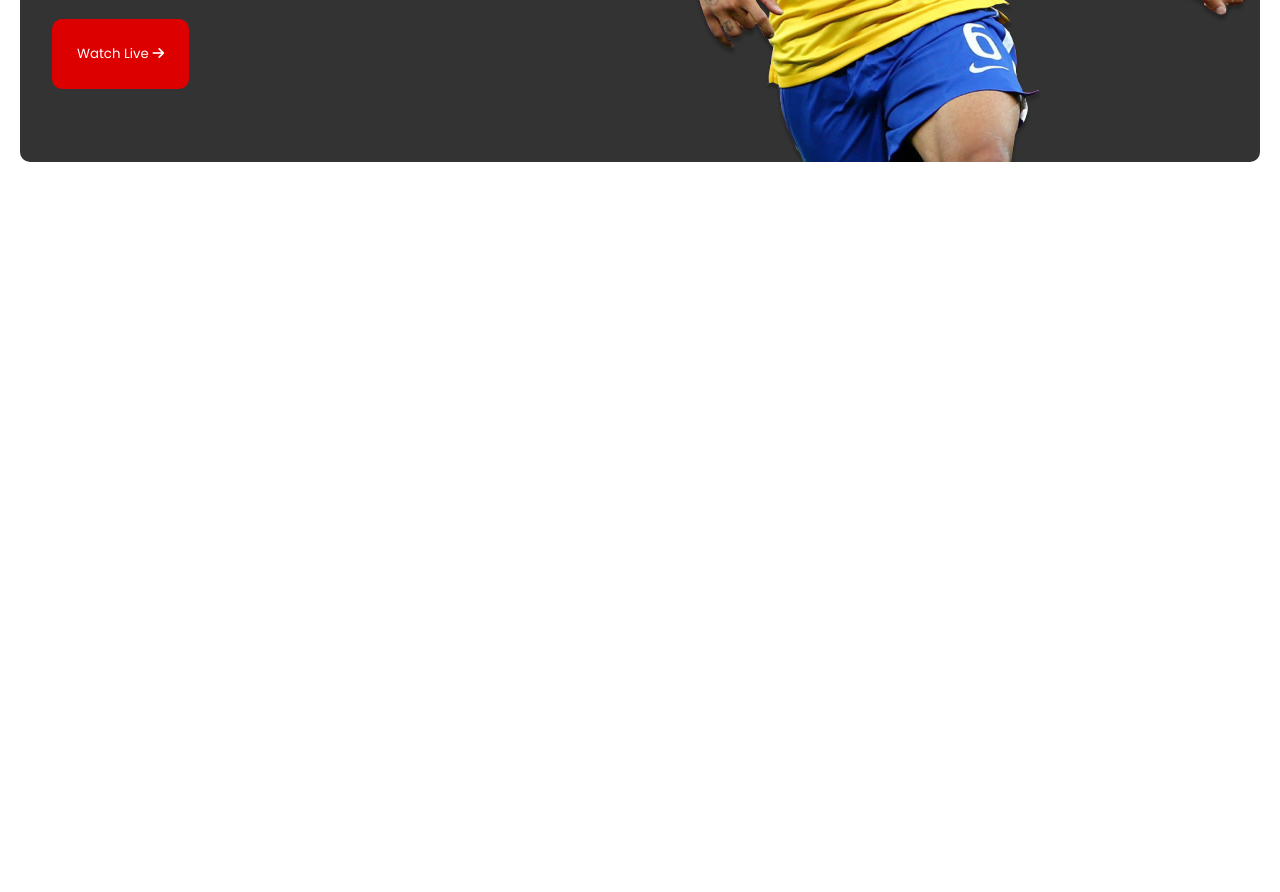
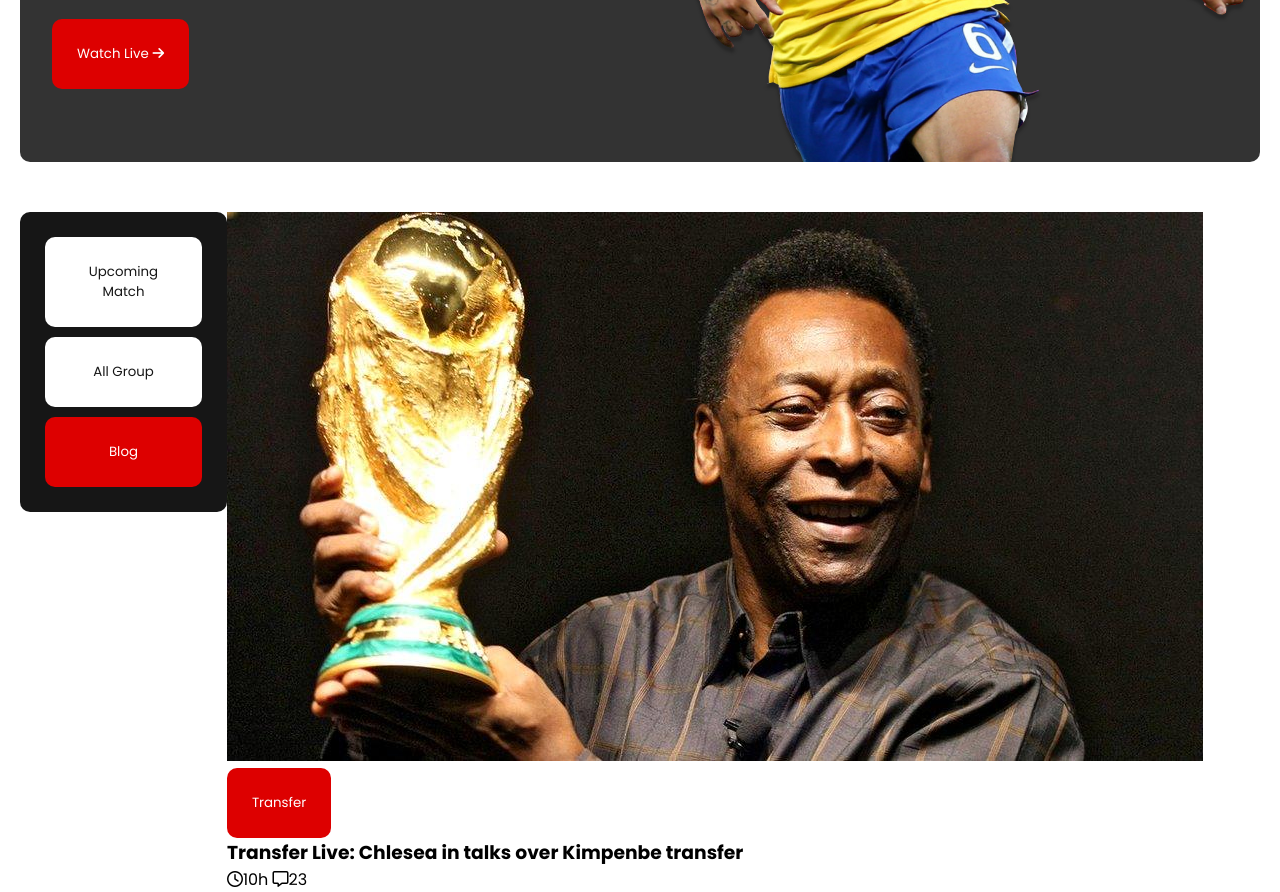
Before and after one commit to abdullah-shamim-2004/world-cup, a plain HTML site: page index.html in a window 1280 px wide. Shown: the part 500-1392 px from the top of the page. Before the commit the page ends 800 px from the top, so only its background shows below. Drawn offline with Linux system fonts and the light colour scheme.

Commit message:
added some btn style

```diff
--- a/index.html
+++ b/index.html
@@ -43,7 +43,24 @@
     </header>
     <!-- main -->
     <main>
-
+      <section class="upcoming-match container">
+        <div class="upcoming-match-left">
+          <button class="btn">Upcoming Match</button>
+          <button class="btn">All Group</button>
+          <button class="btn">Blog</button>
+        </div>
+        <div class="upcoming-match-right">
+          <div class="card">
+            <img src="./img/matches/matches_1.jpg" alt="" />
+            <button class="btn">Transfer</button>
+            <h3>Transfer Live: Chlesea in talks over Kimpenbe transfer</h3>
+            <div class="card-btn">
+              <span><i class="fa-regular fa-clock"></i>10h</span>
+              <span><i class="fa-regular fa-message"></i>23</span>
+            </div>
+          </div>
+        </div>
+      </section>
     </main>
   </body>
 </html>
--- a/style.css
+++ b/style.css
@@ -43,3 +43,22 @@
 .banner-image img {
   display: block;
 }
+/* upcoming Match */
+.upcoming-match {
+  display: flex;
+  flex: 1;
+}
+.upcoming-match-left {
+  display: flex;
+  flex-direction: column;
+  gap: 10px;
+  padding: 25px;
+  border-radius: 10px;
+  height: fit-content;
+  background-color: #161616;
+}
+.upcoming-match-left .btn:nth-child(1),
+.upcoming-match-left .btn:nth-child(2) {
+  background-color: #fff;
+  color: #161616;
+}
```
